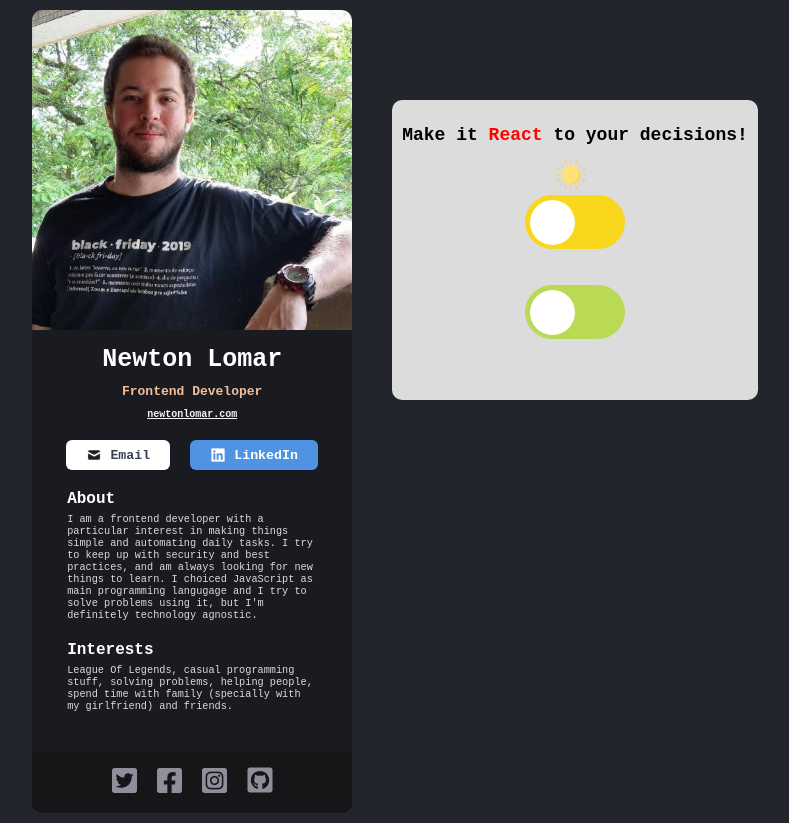
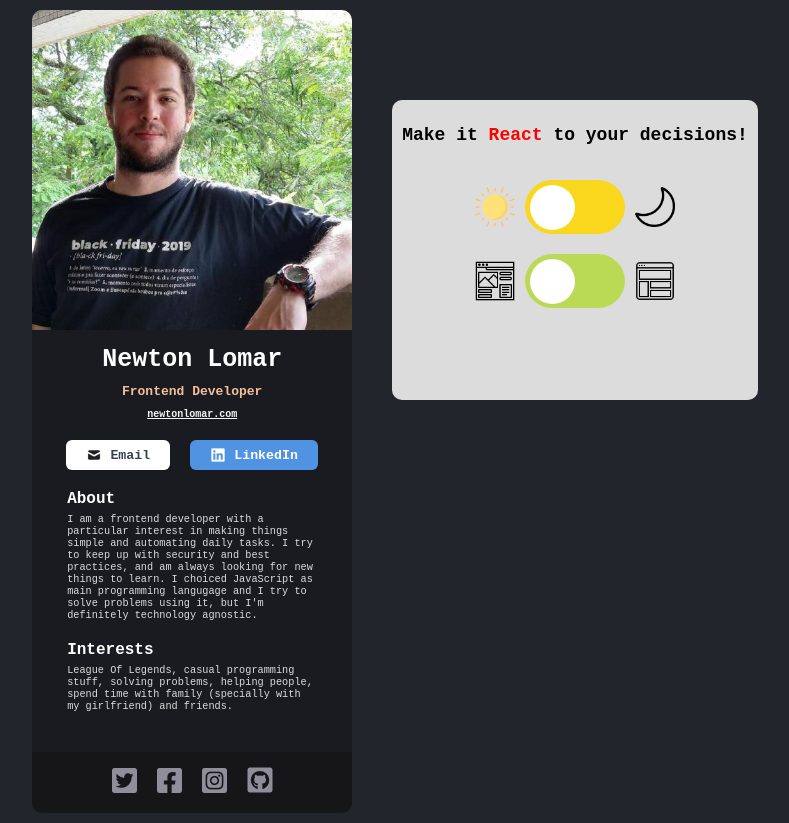
Before and after one commit to newlomar/digital-business-card, a React (Vite) app: page / in a window 1280 px wide. Shown: the whole page, without its empty margins (245-1034 px from the left). Built offline with nearby package versions, Linux system fonts and the light colour scheme; a web font is replaced by a local one.

Commit message:
some adjusts to typecard structure and style

```diff
--- a/src/App.css
+++ b/src/App.css
@@ -153,6 +153,7 @@
   display: flex;
   flex-direction: column;
   align-items: center;
+  gap: 20px;
   margin-top: 100px;
   padding: 10px;
   border-radius: 10px;
@@ -166,8 +167,14 @@
   color: red;
 }
 
+.switchDivison {
+  display: flex;
+  align-items: center;
+  gap: 10px;
+}
+
 .typeCardImgs {
-  width: 30px;
+  width: 40px;
 }
 
 /* Switch Styles */
@@ -176,6 +183,7 @@ input[type='checkbox'] {
   height: 0;
   width: 0;
   visibility: hidden;
+  position: absolute;
 }
 
 .switchTheme {
--- a/src/TypeCardButtons/TypeCardButtons.jsx
+++ b/src/TypeCardButtons/TypeCardButtons.jsx
@@ -1,4 +1,7 @@
 import sol from '../assets/sol.png';
+import lua from '../assets/lua.png';
+import website from '../assets/website.png';
+import webpage from '../assets/webpage.png';
 
 export default function TypeCardButtons() {
   return (
@@ -7,21 +10,21 @@ export default function TypeCardButtons() {
         Make it <span className='reactNameEmphasize'>React</span> to your
         decisions!
       </h2>
-      <div>
-        <img className='typeCardImgs' src={sol} alt='' />
+      <div className='switchDivison'>
+        <img className='typeCardImgs' src={sol} alt='sol' />
         <input type='checkbox' id='switchThemeColor' />
         <label htmlFor='switchThemeColor' className='switchTheme'>
           Toggle
         </label>
-        <img src='' alt='' />
+        <img className='typeCardImgs' src={lua} alt='lua' />
       </div>
-      <div>
-        <img src='' alt='' />
+      <div className='switchDivison'>
+        <img className='typeCardImgs' src={website} alt='website' />
         <input type='checkbox' id='switchDesign' />
         <label htmlFor='switchDesign' className='switchTheme design'>
           Toggle
         </label>
-        <img src='' alt='' />
+        <img className='typeCardImgs' src={webpage} alt='webpage' />
       </div>
     </section>
   );
```
